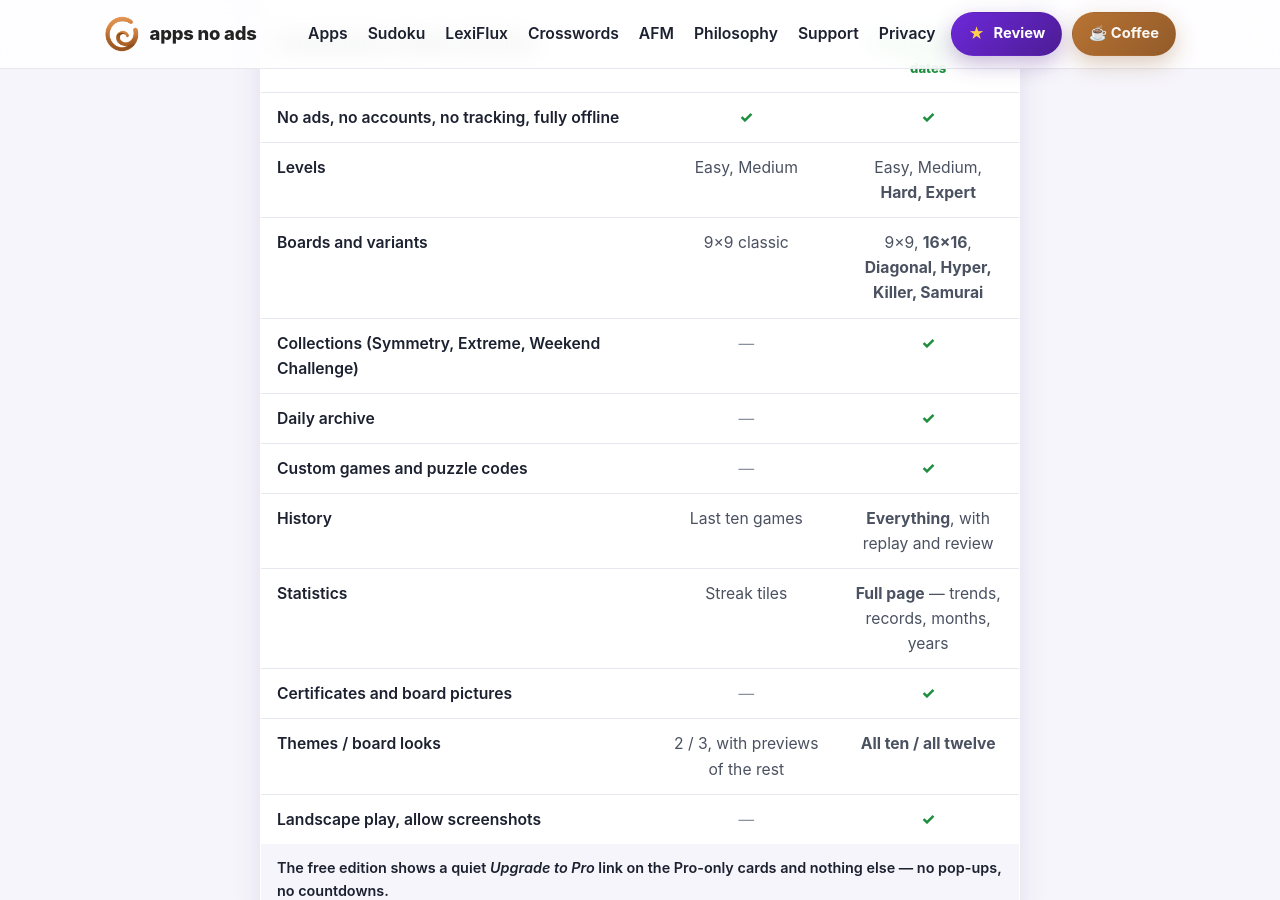
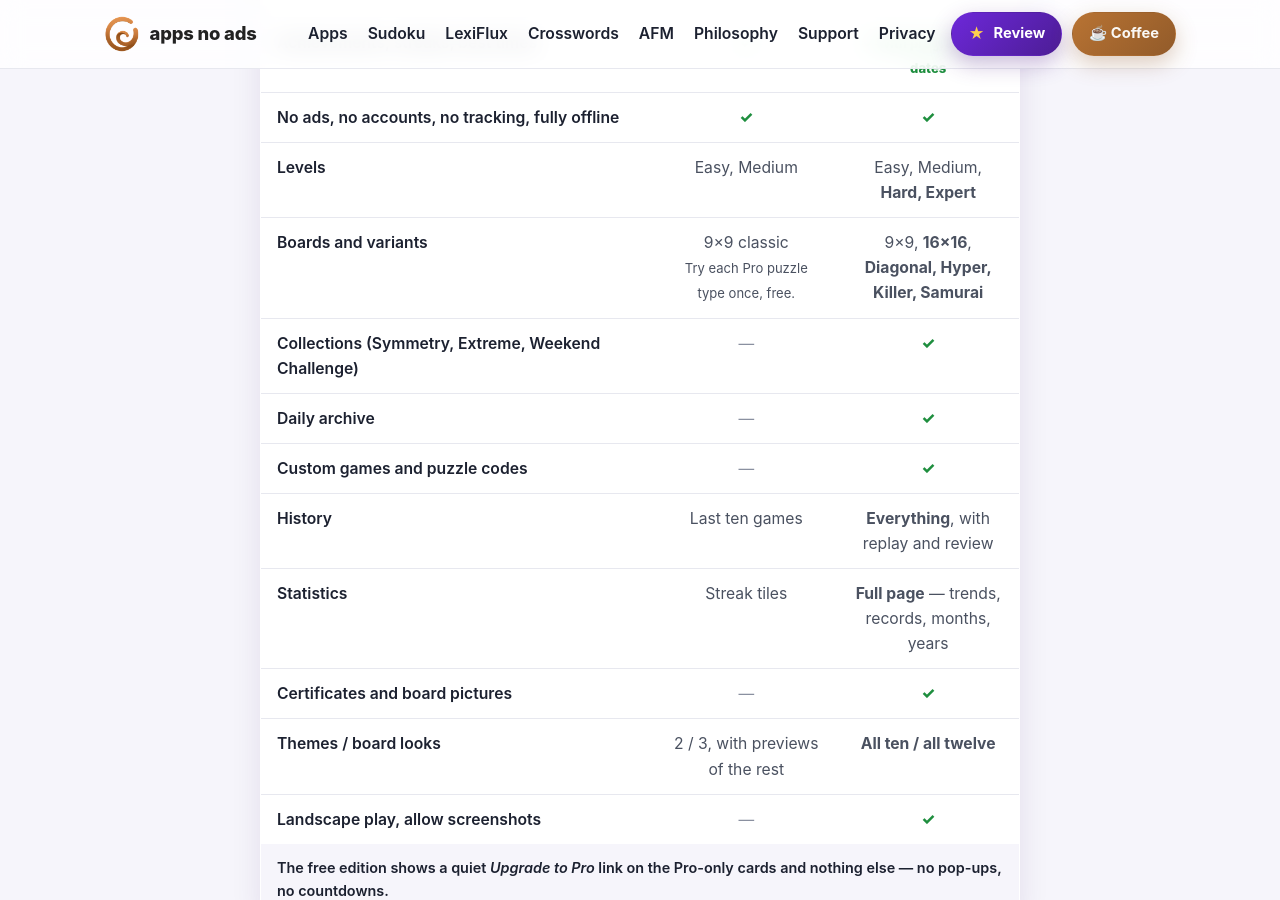
Before and after one commit to mstevensjr/appsnoads, a Jekyll site: the page sudoku.html, which Jekyll copies as it is, in a window 1280 px wide and 900 px high, scrolled down 5615 px. Built offline with Jekyll 4.4.1, drawn with Linux system fonts in a browser that asks for light colours.

Commit message:
sudoku.html: Free tries each Pro puzzle type once (Sudoku round 11)
Co-Authored-By: Claude Opus 5.5 <noreply@anthropic.com>

```diff
--- a/sudoku.html
+++ b/sudoku.html
@@ -166,7 +166,7 @@
         <tr><td>Achievements, streaks, best times</td><td class="yes">✓</td><td class="yes">✓ <small>with progress and dates</small></td></tr>
         <tr><td>No ads, no accounts, no tracking, fully offline</td><td class="yes">✓</td><td class="yes">✓</td></tr>
         <tr><td>Levels</td><td>Easy, Medium</td><td>Easy, Medium, <strong>Hard, Expert</strong></td></tr>
-        <tr><td>Boards and variants</td><td>9×9 classic</td><td>9×9, <strong>16×16</strong>, <strong>Diagonal, Hyper, Killer, Samurai</strong></td></tr>
+        <tr><td>Boards and variants</td><td>9×9 classic<br><small>Try each Pro puzzle type once, free.</small></td><td>9×9, <strong>16×16</strong>, <strong>Diagonal, Hyper, Killer, Samurai</strong></td></tr>
         <tr><td>Collections (Symmetry, Extreme, Weekend Challenge)</td><td class="no">—</td><td class="yes">✓</td></tr>
         <tr><td>Daily archive</td><td class="no">—</td><td class="yes">✓</td></tr>
         <tr><td>Custom games and puzzle codes</td><td class="no">—</td><td class="yes">✓</td></tr>
```
